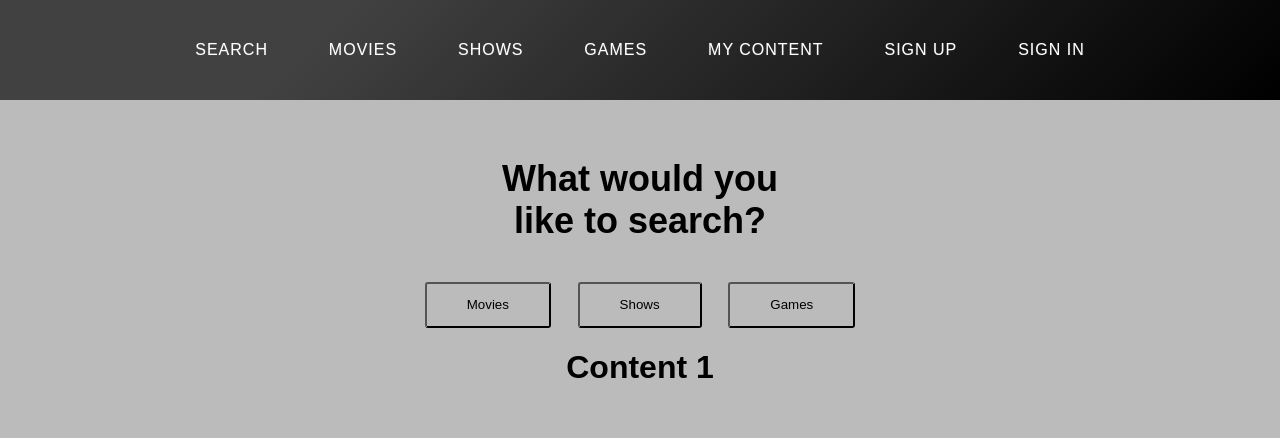
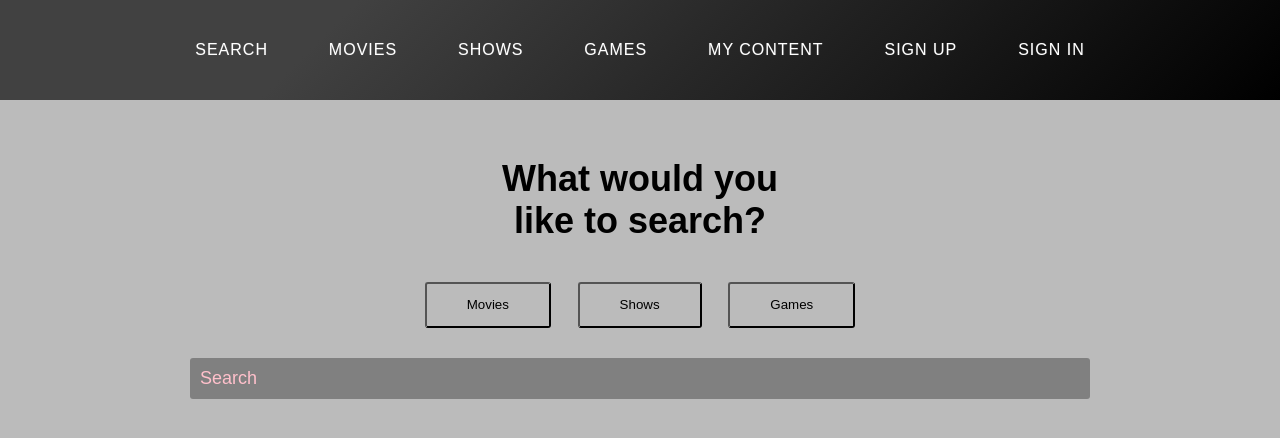
Before and after one commit to VinnyChase28/content-manager, a Next.js app: page / in a window 1280 px wide. Both pictures are taken after a click on the button "Movies". Shown: the top 438 px of the page. Built offline with nearby package versions, Linux system fonts and the light colour scheme.

Commit message:
implement movie search with enter keypress

```diff
--- /dev/null
+++ b/components/Input/Input.js
@@ -0,0 +1,16 @@
+import styled from "styled-components";
+
+export const Input = styled.input`
+  flex: 1;
+  min-width: 0;
+  width: 900px;
+  font-size: 18px;
+  padding: 10px;
+  margin: 30px;
+  background: gray;
+  border: none;
+  border-radius: 3px;
+  ::placeholder {
+    color: pink;
+  }
+`;
--- a/pages/index.js
+++ b/pages/index.js
@@ -1,5 +1,5 @@
 import Head from "next/head";
-import React, { useState, useEffect } from "react";
+import React, { useState, useEffect, useRef } from "react";
 import clientPromise from "../lib/mongodb";
 import styled from "styled-components";
 import Layout from "../components/Layout";
@@ -7,6 +7,10 @@ import TextAnimation from "../components/animations/TextAnimation";
 import FadeIn from "../components/animations/FadeIn";
 import { Content } from "../components/Tabs/Tab";
 import { Button } from "../components/Button/Button";
+import ScrollContainer from "react-indiana-drag-scroll";
+import { Card } from "../components/Card/Card";
+import { Input } from "../components/Input/Input";
+import axios from "axios";
 
 const Hero = styled.div`
   margin: auto;
@@ -18,6 +22,21 @@ const Heading = styled.h1`
   font-size: 3rem;
   font-weight: 900;
   margin-top: 100px;
+`;
+const Container = styled.div`
+  display: flex;
+  margin-bottom: 50px;
+  margin-left: 50px;
+  margin-right: 50px;
+  cursor: move; /* fallback if grab cursor is unsupported */
+  cursor: grab;
+  cursor: -moz-grab;
+  cursor: -webkit-grab;
+  &:active {
+    cursor: grabbing;
+    cursor: -moz-grabbing;
+    cursor: -webkit-grabbing;
+  }
 `;
 
 const Text = styled.text`
@@ -34,14 +53,49 @@ const Row = styled.section`
   flex-direction: row;
 `;
 
+const Cards = styled.div`
+  display: flex;
+  flex-wrap: wrap;
+  padding: 50px;
+  justify-content: center;
+`;
+
 export default function Home({ isConnected }) {
   const [active, setActive] = useState(null);
+  const [searchTerm, setSearchTerm] = useState("");
+  const [searchResults, setSearchResults] = useState([]);
+  const [isLoading, setLoading] = useState(true);
+
+  const searchUrl =
+    "https://api.themoviedb.org/3/search/movie?api_key=2ada9f8403fa9b543e95d8b22fdfef55&language=en-US&query=" +
+    searchTerm +
+    "&page=1&include_adult=false";
+  //set search term
+  const handleChange = (event) => {
+    setSearchTerm(event.target.value);
+    console.log(searchTerm);
+  };
+
+  const performSearch = () => {
+    fetch(searchUrl)
+      .then((response) => response.json())
+      .then((responseData) => {
+        setSearchResults(responseData.results);
+        console.log(searchResults);
+      })
+      .catch((error) => {
+        console.log("Error fetching and parsing data", error);
+      });
+  };
+
+  //handle tab click
   const handleClick = (e) => {
     const index = parseInt(e.target.id, 0);
     if (index !== active) {
       setActive(index);
     }
   };
+
   return (
     <>
       <Head>
@@ -72,7 +126,24 @@ export default function Home({ isConnected }) {
         </FadeIn>
         <>
           <Content active={active === 0}>
-            <h1>Content 1</h1>
+            <Input
+              onKeyPress={(e) => {
+                if (e.key === "Enter") {
+                  performSearch();
+                }
+              }}
+              type="text"
+              placeholder="Search"
+              value={searchTerm}
+              onChange={handleChange}
+            />
+            <FadeIn duration="2s" delay="2.5s">
+              <Cards>
+                {searchResults.map((item) => (
+                  <Card key={item.id} item={item} />
+                ))}
+              </Cards>
+            </FadeIn>
           </Content>
           <Content active={active === 1}>
             <h1>Content 2</h1>
```
Also changed, not shown: components/Scroll/Scroll.js (added, +13 -0 lines), components/SearchList/SearchListMovies.js (added, +13 -0 lines).
